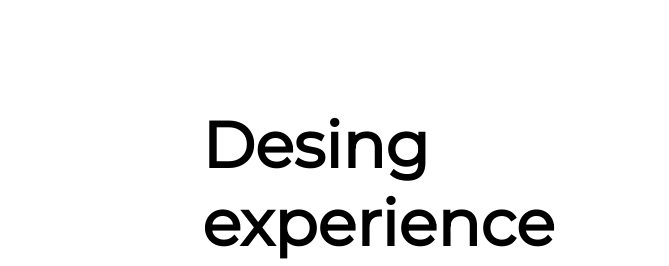
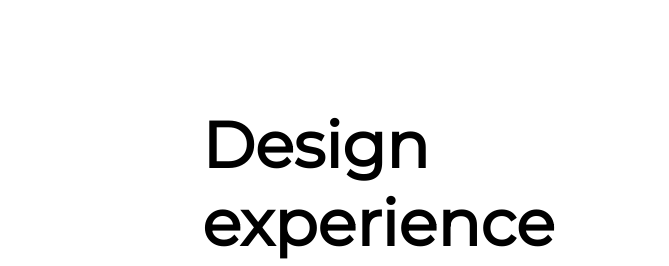
Before and after one commit to FernandoMontalvoCh/portafolio, a plain HTML site: page index.html in a window 1280 px wide. Shown: the top 266 px of the page, 0-669 px from the left. Drawn offline with Linux system fonts and the light colour scheme.

Commit message:
'Design'

```diff
--- a/index.html
+++ b/index.html
@@ -30,7 +30,7 @@
         <div class="all">
             <main class="main">
                 <div class="info-home">
-                    <h1 class="home-h1">Desing experience</h1>
+                    <h1 class="home-h1">Design experience</h1>
                     <p class="home-p">Diseñador web en crecimiento, buscando mejorar mis habilidades.</p>
                 </div>
                 <div class="boton">
```
